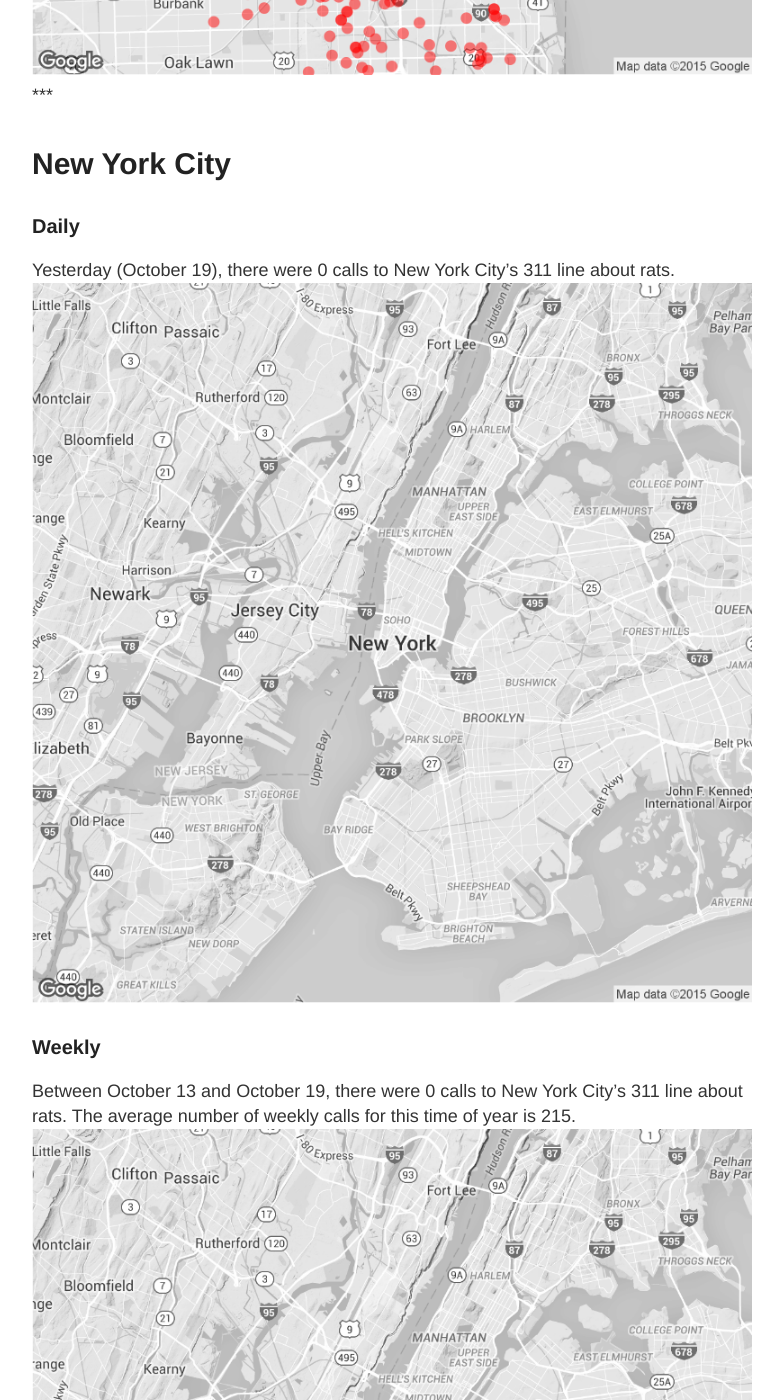
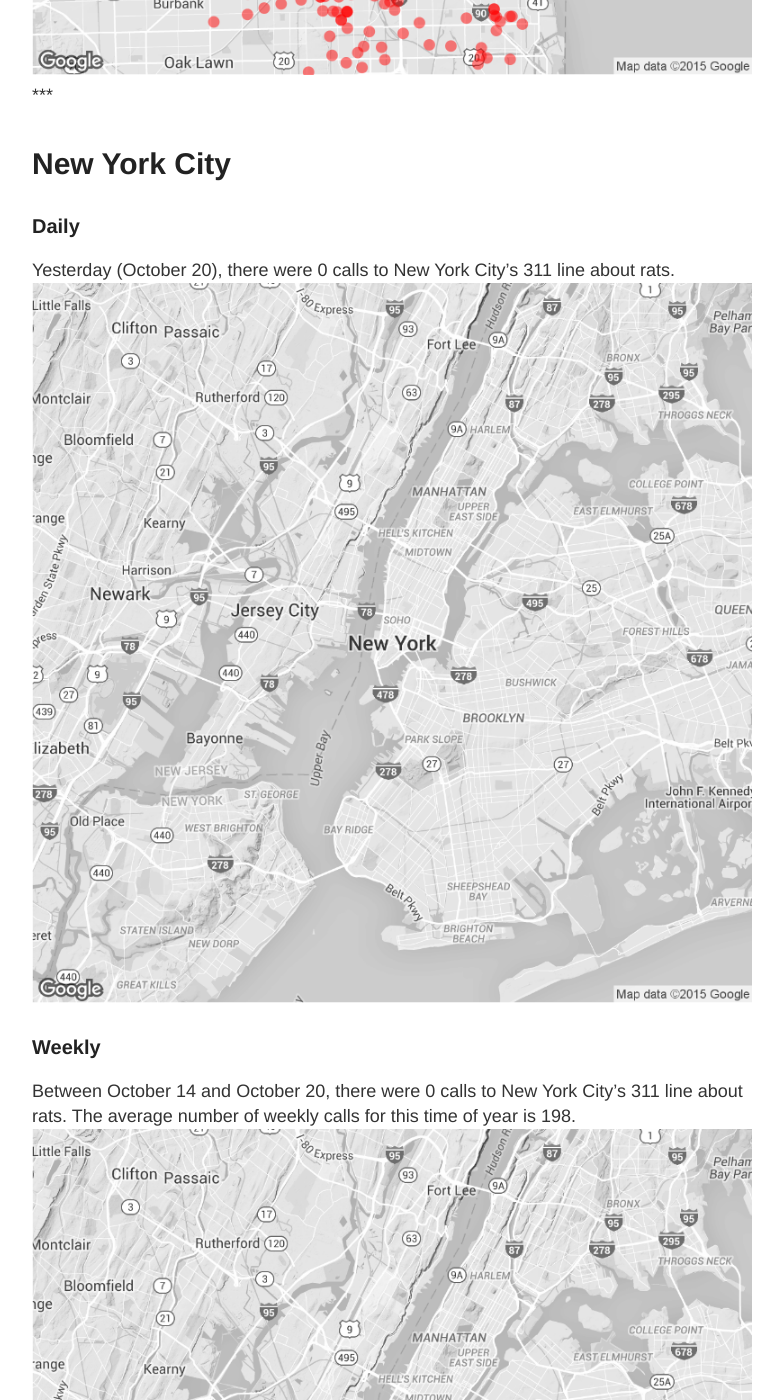
Before and after one commit to DanielHadley/ratmaps, a Jekyll site: the page built from daily.md, in a window 1280 px wide and 1400 px high, scrolled down 1986 px. Shown: the whole window, without its empty margins (248-1031 px from the left). Built offline with Jekyll 4.4.1, drawn with Linux system fonts in a browser that asks for light colours; comment, search, counter and statistics services are not loaded; some of the changed text lies outside the part shown.

Commit message:
Daily Maps

```diff
--- a/daily.md
+++ b/daily.md
@@ -15,22 +15,22 @@
 
 ### Daily
 
-Yesterday (October 19), there were 158 calls to Chicago's 311 line about rats.
+Yesterday (October 20), there were 152 calls to Chicago's 311 line about rats.
 ![Chicago rat calls to 311 weekly map]({{ site.cityimages }}/daily/Chicago_Rat_Map_Daily.png)
 
 ### Weekly
-Between October 13 and October 19, there were 968 calls to Chicago's 311 line about rats. The average number of weekly calls for this time of year is 641.
+Between October 14 and October 20, there were 932 calls to Chicago's 311 line about rats. The average number of weekly calls for this time of year is 580.
 ![Chicago rat calls to 311 weekly map]({{ site.cityimages }}/daily/Chicago_Rat_Map_Weekly.png)
 ***
 # New York City <a id="nyc"><a>
 
 ### Daily
 
-Yesterday (October 19), there were 0 calls to New York City's 311 line about rats.
+Yesterday (October 20), there were 0 calls to New York City's 311 line about rats.
 ![NYC rat calls to 311 weekly map]({{ site.cityimages }}/daily/NYC_Rat_Map_Daily.png)
 
 ### Weekly
-Between October 13 and October 19, there were 0 calls to New York City's 311 line about rats. The average number of weekly calls for this time of year is 215.
+Between October 14 and October 20, there were 0 calls to New York City's 311 line about rats. The average number of weekly calls for this time of year is 198.
 ![NYC rat calls to 311 weekly map]({{ site.cityimages }}/daily/NYC_Rat_Map_Weekly.png)
 
 Each red dot represents one call about a rat seen in that location. The dots are transparent, so multiple calls from one location will be seen as a solid dot. The usual caveats apply: more calls do not necessarily mean that there are more rats in that location than other parts of the city. A cluster of dots could indicate that one resident is unusually vocal about rodents in his or her neighborhood. Also, more densely populated neighborhoods tend to make more calls to 311.
```
Also changed, not shown: images/pages/daily/Chicago_Rat_Map_Daily.png, images/pages/daily/Chicago_Rat_Map_Weekly.png, images/pages/daily/NYC_Rat_Map_Daily.png, images/pages/daily/NYC_Rat_Map_Weekly.png.
